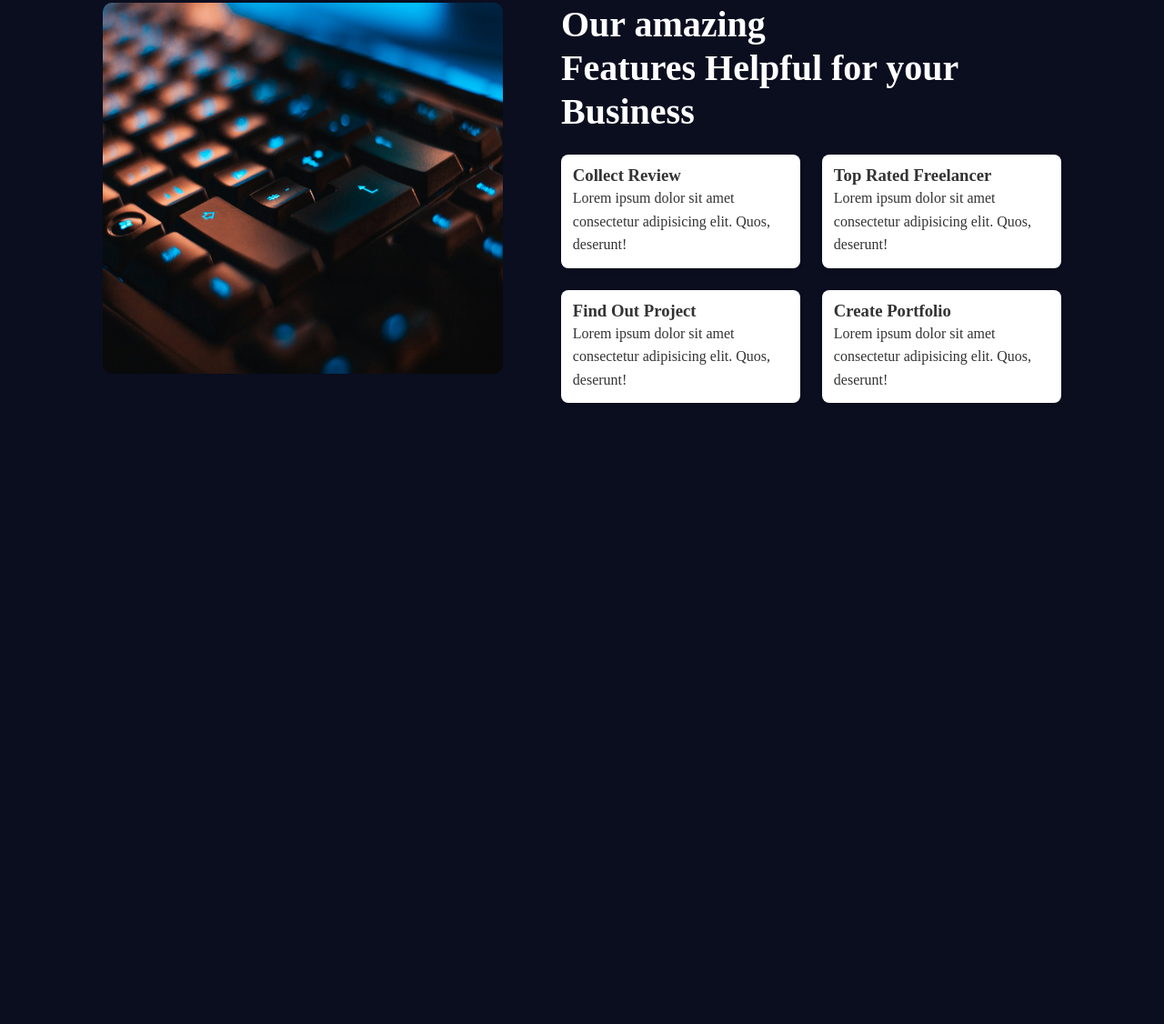
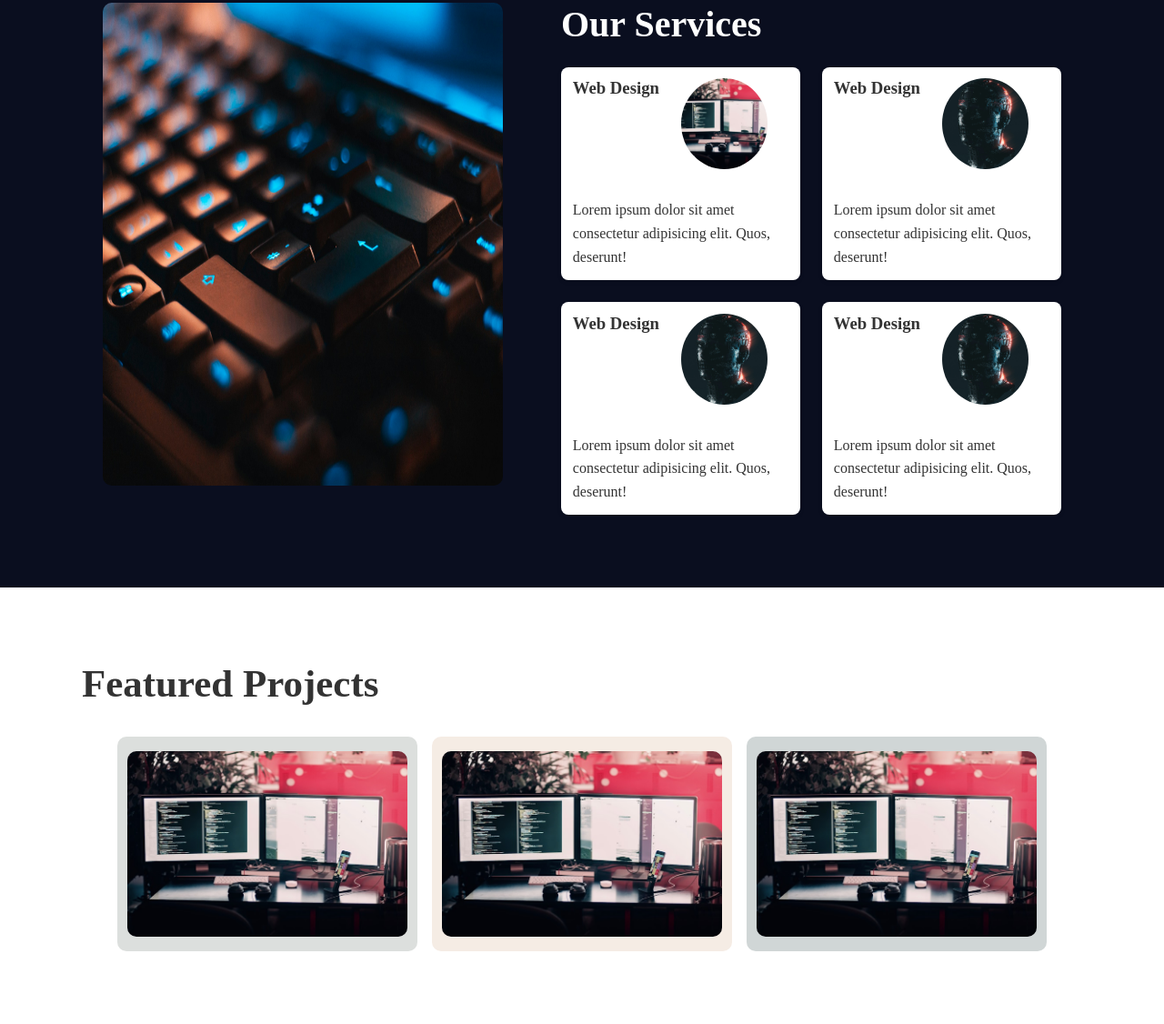
Before and after one commit to MapTech-stack/Map, a plain HTML site: page index.html in a window 1280 px wide. Shown: the part 765-1891 px from the top of the page at 91% size. Before the commit the page ends 1288 px from the top, so only its background shows below. Drawn offline with Linux system fonts and the light colour scheme.

Commit message:
i started the project section

```diff
--- a/index.html
+++ b/index.html
@@ -91,32 +91,47 @@
 
             <div class="features-content">
               <h2>
-                <span>Our amazing</span> Features Helpful for your Business
+                <!-- <span>Our amazing</span> Features Helpful for your Business -->
+                Our Services
               </h2>
+
               <div class="features-content-cards">
                 <div class="features-content-card">
-                  <h3>Collect Review</h3>
+                  <div class="content-card flex">
+                    <h3>Web Design</h3>
+                    <img src="images/Web-Design.jpg" alt="" />
+                  </div>
+                  <p>
+                    Lorem ipsum dolor sit amet consectetur adipisicing elit.
+                    Quos, deserunt!
+                  </p>
+                </div>
+
+                <div class="features-content-card">
+                  <div class="content-card flex">
+                    <h3>Web Design</h3>
+                    <img src="images/hero-image.jpg" alt="" />
+                  </div>
                   <p>
                     Lorem ipsum dolor sit amet consectetur adipisicing elit.
                     Quos, deserunt!
                   </p>
                 </div>
                 <div class="features-content-card">
-                  <h3>Top Rated Freelancer</h3>
+                  <div class="content-card flex">
+                    <h3>Web Design</h3>
+                    <img src="images/hero-image.jpg" alt="" />
+                  </div>
                   <p>
                     Lorem ipsum dolor sit amet consectetur adipisicing elit.
                     Quos, deserunt!
                   </p>
                 </div>
                 <div class="features-content-card">
-                  <h3>Find Out Project</h3>
-                  <p>
-                    Lorem ipsum dolor sit amet consectetur adipisicing elit.
-                    Quos, deserunt!
-                  </p>
-                </div>
-                <div class="features-content-card">
-                  <h3>Create Portfolio</h3>
+                  <div class="content-card flex">
+                    <h3>Web Design</h3>
+                    <img src="images/hero-image.jpg" alt="" />
+                  </div>
                   <p>
                     Lorem ipsum dolor sit amet consectetur adipisicing elit.
                     Quos, deserunt!
@@ -127,6 +142,31 @@
           </div>
         </div>
       </section>
+
+
+      <section class="project">
+        <div class="wrapper">
+          <h2>Featured Projects</h2>
+
+          <div class="projects-wrapper flex">
+
+            <div class="project-card">
+              <img src="images/Web-Design.jpg" alt="">
+            </div>
+
+            <div class="project-card">
+              <img src="images/Web-Design.jpg" alt="">
+            </div>
+
+            <div class="project-card">
+              <img src="images/Web-Design.jpg" alt="">
+            </div>
+
+          </div>
+
+        </div>
+      </section>
+
     </main>
     <script src="script.js"></script>
   </body>
--- a/style.css
+++ b/style.css
@@ -353,6 +353,14 @@ img {
   box-shadow: 0 2px 5px rgba(0, 0, 0, 0.1);
 }
 
+.content-card img {
+  width: 100px;
+  height: 100px;
+  border-radius: 50%;
+  object-fit: cover;
+  object-position: center;
+}
+
 /* Tablets (768px to 1024px) */
 
 @media only screen and (min-width: 500px) and (max-width: 1023px) {
@@ -386,7 +394,6 @@ img {
 
   .feature-card img {
     max-width: 40%;
-
   }
 
   .features-content {
@@ -399,3 +406,58 @@ img {
     grid-template-columns: repeat(auto-fit, minmax(min(100%, 200px), 1fr));
   }
 }
+
+/* Project */
+
+.project {
+  background-color: #ffffff;
+  padding-block: 5rem;
+}
+
+.project h2 {
+  color: var(--link-gray);
+  margin-bottom: 2rem;
+  font-size: var(--step-3);
+}
+
+.project-card img {
+  border-radius: 10px;
+}
+
+.projects-wrapper {
+  flex-direction: column;
+  justify-content: center;
+  align-items: center;
+}
+
+.project-card {
+  padding: 2rem 3rem;
+  border-radius: 10px;
+  transition: transform 0.3s ease-in-out;
+}
+
+.project-card:hover {
+  transform: translateY(-15px);
+}
+
+.project-card:nth-child(1) {
+  background-color: #dcdfdd;
+}
+.project-card:nth-child(2) {
+  background-color: #f5ece4;
+}
+.project-card:nth-child(3) {
+  background-color: #d0d6d6;
+}
+
+@media only screen and (min-width: 500px) {
+  .projects-wrapper {
+    flex-direction: row;
+  }
+
+  .project-card {
+    /* border-radius: 10px; */
+    width: 30%;
+    padding: 1rem 0.7rem;
+  }
+}
```
Also changed, not shown: images/Web-Design.jpg (added).
